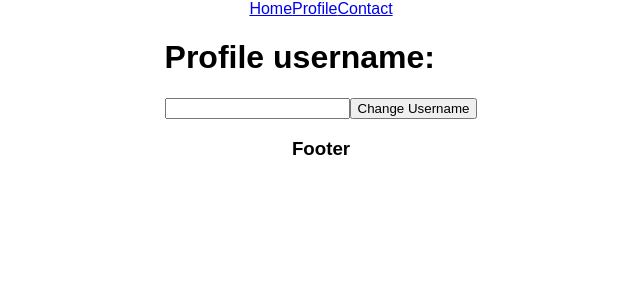
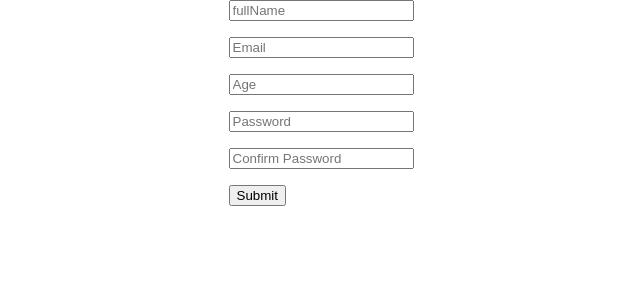
Before and after one commit to RanJets/learning-react, a React (Create React App) app: page /profile in a window 1280 px wide. Shown: the top 300 px of the page, without its empty margins (319-959 px from the left). Built offline with nearby package versions, Linux system fonts and the light colour scheme.

Commit message:
Lesson-10 Working with React Forms

```diff
--- a/package.json
+++ b/package.json
@@ -3,6 +3,7 @@
   "version": "0.1.0",
   "private": true,
   "dependencies": {
+    "@hookform/resolvers": "^2.9.10",
     "@tanstack/react-query": "^4.16.1",
     "@testing-library/jest-dom": "^5.16.5",
     "@testing-library/react": "^13.4.0",
@@ -10,9 +11,11 @@
     "axios": "^1.1.3",
     "react": "^18.2.0",
     "react-dom": "^18.2.0",
+    "react-hook-form": "^7.39.4",
     "react-router-dom": "^6.4.3",
     "react-scripts": "5.0.1",
-    "web-vitals": "^2.1.4"
+    "web-vitals": "^2.1.4",
+    "yup": "^0.32.11"
   },
   "scripts": {
     "start": "react-scripts start",
--- a/src/App.css
+++ b/src/App.css
@@ -45,3 +45,7 @@
   margin-left: 5px;
   text-align: center;
 }
+
+p {
+  color: red;
+}
--- a/src/App.js
+++ b/src/App.js
@@ -1,37 +1,10 @@
 import "./App.css";
-import { BrowserRouter as Router, Routes, Route, Link } from "react-router-dom";
-import { Home } from "./pages/Home";
-import { Contact } from "./pages/Contact";
-import { Navbar } from "./Navbar";
-import { Profile } from "./pages/Profile";
-import { useState } from "react";
-import { QueryClient, QueryClientProvider } from "@tanstack/react-query";
+import { Form } from "./components.js/Form";
 
-//this lesson is for Query in react
 function App() {
-  const client = new QueryClient({
-    defaultOptions: {
-      queries: {
-        refetchOnWindowFocus: false,
-      },
-    },
-  });
-
   return (
     <div className="App">
-      <QueryClientProvider client={client}>
-        <Router>
-          <Navbar />
-          <Routes>
-            <Route path="/" element={<Home />} />
-            <Route path="/contact" element={<Contact />} />
-            <Route path="/profile" element={<Profile />} />
-
-            <Route path="*" element={<h1>Page Not Found</h1>} />
-          </Routes>
-        </Router>
-      </QueryClientProvider>
-      <h3>Footer</h3>
+      <Form />
     </div>
   );
 }
--- a/src/Navbar.js
+++ /dev/null
@@ -1,11 +0,0 @@
-import { Link } from "react-router-dom";
-
-export const Navbar = () => {
-  return (
-    <div>
-      <Link to="/">Home</Link>
-      <Link to="/profile">Profile</Link>
-      <Link to="/contact">Contact</Link>
-    </div>
-  );
-};
--- a/src/components.js/ChangeProfile.js
+++ /dev/null
@@ -1,8 +0,0 @@
-export const ChangeProfile = () => {
-  return (
-    <div>
-      <input />
-      <button>Change Username</button>
-    </div>
-  );
-};
--- /dev/null
+++ b/src/components.js/Form.js
@@ -0,0 +1,60 @@
+import { useForm } from "react-hook-form";
+//install the react-hook-form and yup first using npm install react-hook-form yup
+import { yupResolver } from "@hookform/resolvers/yup";
+//for yup validating, install resolver using npm install @hookform/resolvers
+import * as yup from "yup";
+
+export const Form = () => {
+  //handling the errors using yup
+  const schema = yup.object().shape({
+    fullName: yup.string().required("Full Name is Empty!"),
+    email: yup.string().email("Invalid Email").required("Email is Empty!"),
+    age: yup
+      .number()
+      .positive()
+      .integer()
+      .min(18, "Under Age")
+      .required("Age is Empty!"),
+    password: yup
+      .string()
+      .min(4, "Minimum of 4 characters")
+      .required("Password is Empty"),
+    confirmPassword: yup
+      .string()
+      .oneOf([yup.ref("password"), null], "Password don't match")
+      .required(),
+  });
+
+  //using useform hook with yup resolver to validate errors
+  const {
+    register,
+    handleSubmit,
+    formState: { errors },
+  } = useForm({
+    resolver: yupResolver(schema),
+  });
+
+  //submitting the data
+  const onSubmit = (data) => {
+    console.log(data);
+  };
+  return (
+    <form onSubmit={handleSubmit(onSubmit)}>
+      <input type="text" placeholder="fullName" {...register("fullName")} />
+      <p>{errors.fullName?.message}</p>
+      <input type="text" placeholder="Email" {...register("email")} />
+      <p>{errors.email?.message}</p>
+      <input type="number" placeholder="Age" {...register("age")} />
+      <p>{errors.age?.message}</p>
+      <input type="password" placeholder="Password" {...register("password")} />
+      <p>{errors.password?.message}</p>
+      <input
+        type="password"
+        placeholder="Confirm Password"
+        {...register("confirmPassword")}
+      />
+      <p>{errors.confirmPassword?.message}</p>
+      <input type="submit" />
+    </form>
+  );
+};
--- a/src/pages/Contact.js
+++ /dev/null
@@ -1,7 +0,0 @@
-export const Contact = () => {
-  return (
-    <div>
-      <h1>Contact</h1>
-    </div>
-  );
-};
--- a/src/pages/Home.js
+++ /dev/null
@@ -1,30 +0,0 @@
-import { useQuery } from "@tanstack/react-query";
-import axios from "axios";
-
-export const Home = () => {
-  const {
-    data: catData,
-    isLoading,
-    isError,
-    refetch,
-  } = useQuery(["cat"], () => {
-    return axios.get(`https://catfact.ninja/fact`).then((res) => res.data);
-  });
-
-  if (isLoading) {
-    return <h1>Loading...</h1>;
-  }
-
-  if (isError) {
-    return <h1>Sorry there was an error...</h1>;
-  }
-
-  return (
-    <div>
-      <h1>
-        This is the Home Page <p>{catData?.fact}</p>
-        <button onClick={refetch}>Update Data</button>
-      </h1>
-    </div>
-  );
-};
--- a/src/pages/Profile.js
+++ /dev/null
@@ -1,10 +0,0 @@
-import { ChangeProfile } from "../components.js/ChangeProfile";
-
-export const Profile = (props) => {
-  return (
-    <div>
-      <h1>Profile username:</h1>
-      <ChangeProfile />
-    </div>
-  );
-};
```
Also changed, not shown: 1 other file (tests, documents, lock files or other folders).
